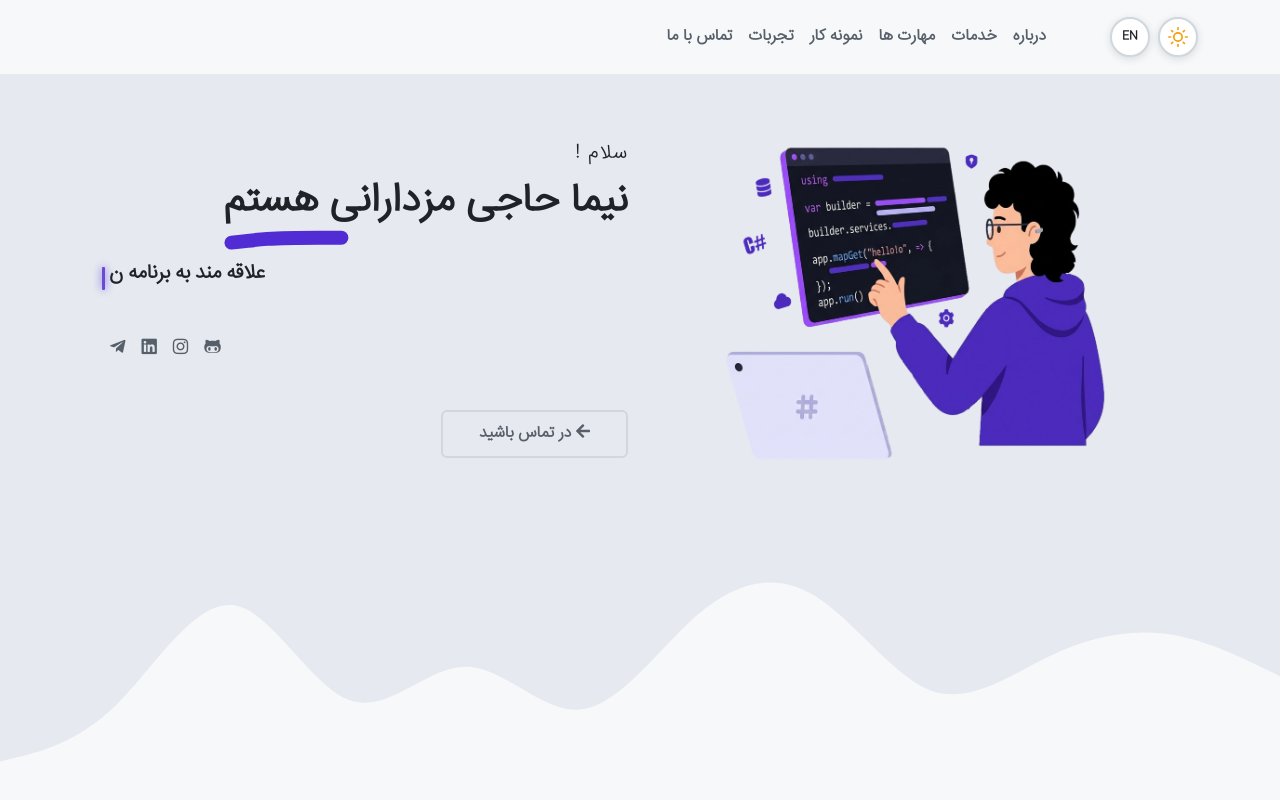
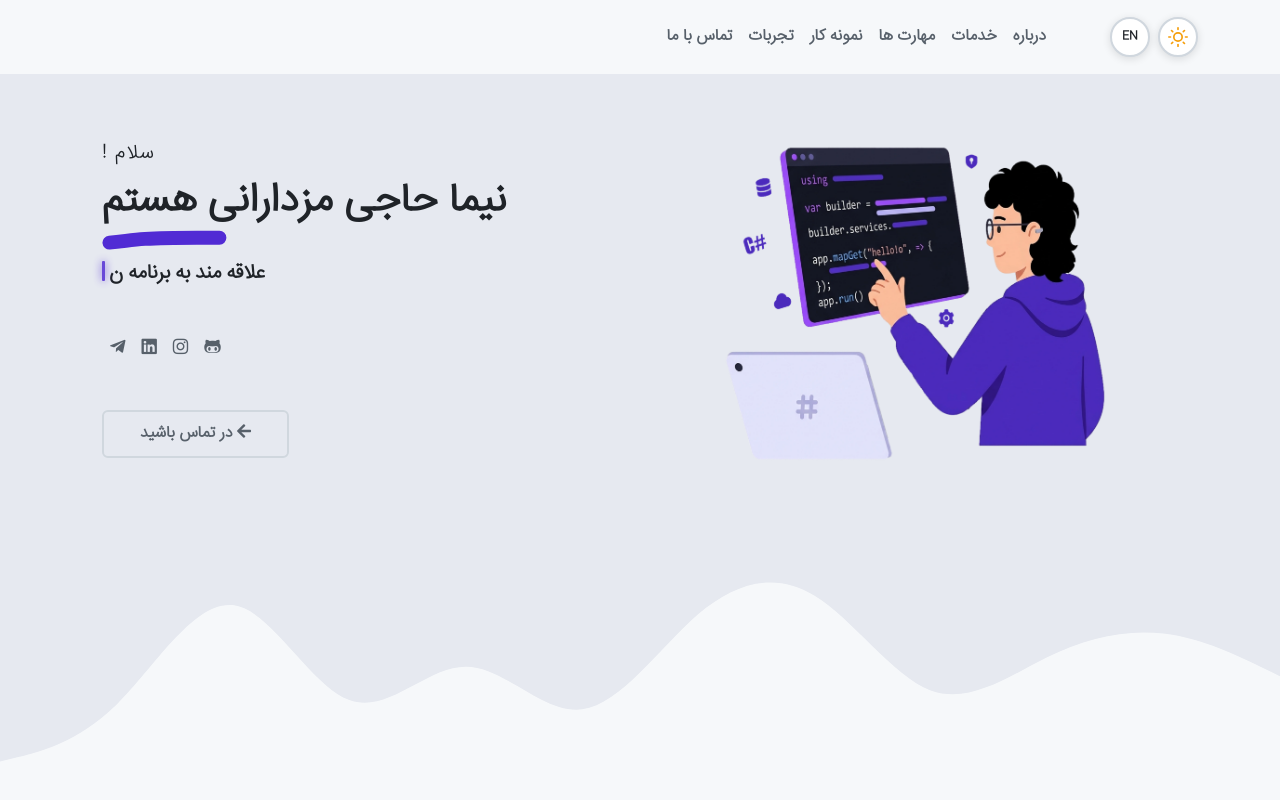
Before and after one commit to livaitestor/CV, a React (Vite) app: page / in a window 1280 px wide. Shown: the top 800 px of the page. Built offline with nearby package versions, Linux system fonts and the light colour scheme.

Commit message:
fix: hero text wrapper uses text-start so greeting+title+subtitle all align at start edge; cursor height 1em + baseline offset for vertical alignment

```diff
--- a/src/components/Hero.tsx
+++ b/src/components/Hero.tsx
@@ -15,7 +15,7 @@ export default function Hero() {
               <img className="img-fluid" src={hero.image} alt={hero.imageAlt} />
             </div>
             <div className="col-lg-6 justify-content-end text-end">
-              <div className="mt-5">
+              <div className="mt-5 text-start">
                 <p className="lead text-uppercase mb-1">{hero.greeting}</p>
                 <h1
                   className="intro-title marker"
@@ -25,7 +25,7 @@ export default function Hero() {
                   {hero.title}
                 </h1>
                 <p
-                  className="lead fw-normal mt-3 text-start"
+                  className="lead fw-normal mt-3"
                   data-aos="fade-up"
                   data-aos-delay="100"
                 >
--- a/src/index.css
+++ b/src/index.css
@@ -137,21 +137,18 @@
   letter-spacing: -0.3px;
 }
 
-/* thick block cursor — sits right after the last typed char in BOTH dirs */
+/* thick block cursor — sits right after the last typed char in BOTH dirs.
+   baseline alignment keeps the cursor vertically centered with the text. */
 .typewriter-cursor {
   display: inline-block;
   width: 3px;
-  height: 1.15em;
-  vertical-align: text-bottom;
+  height: 1em;
+  vertical-align: -0.15em;
   background: var(--primary-color, #6c63ff);
   border-radius: 1px;
+  margin-inline-start: 4px;
   animation: cursor-pulse 0.9s ease-in-out infinite;
   box-shadow: 0 0 8px var(--primary-color, #6c63ff);
-}
-
-/* gap adapts to which side the cursor sits on */
-.typewriter-cursor {
-  margin-inline-start: 4px;
 }
 
 /* dimmed blinking when paused (feels more alive) */
```
